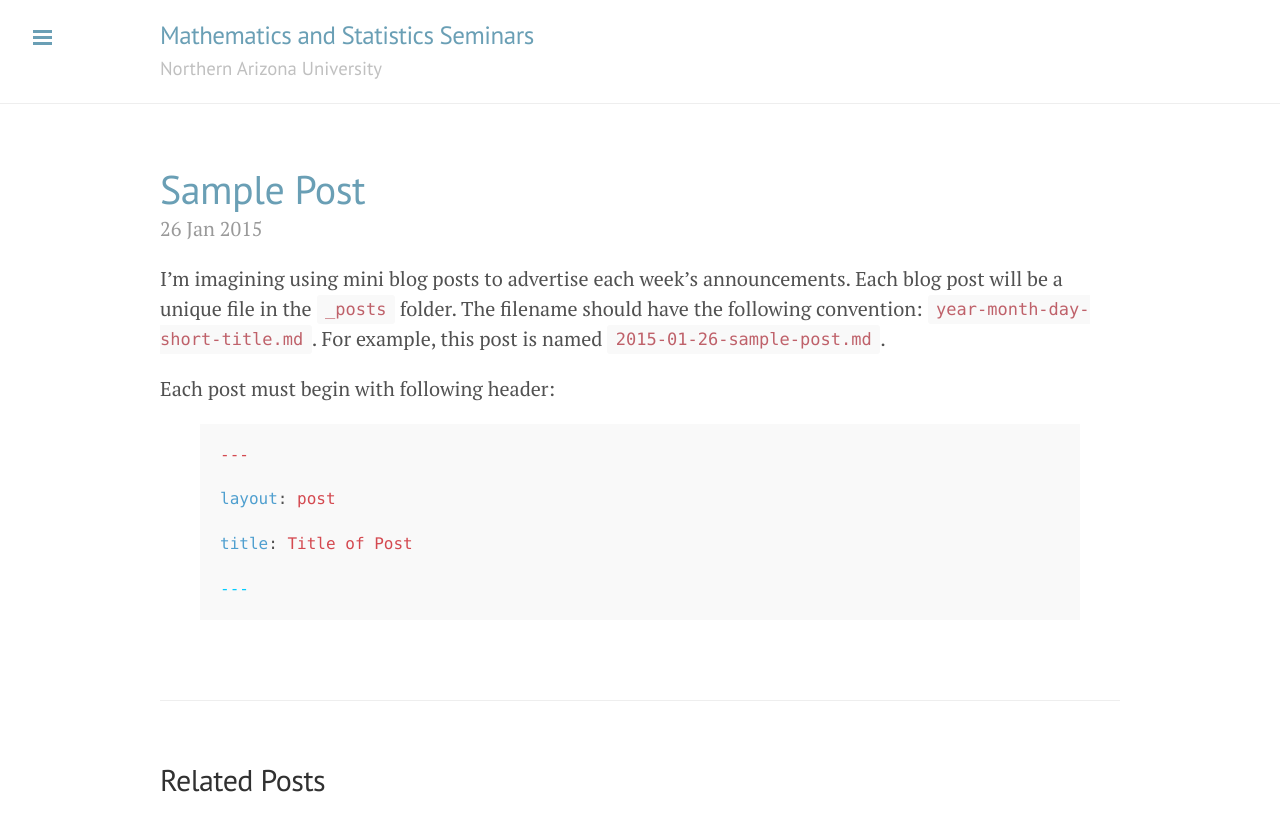
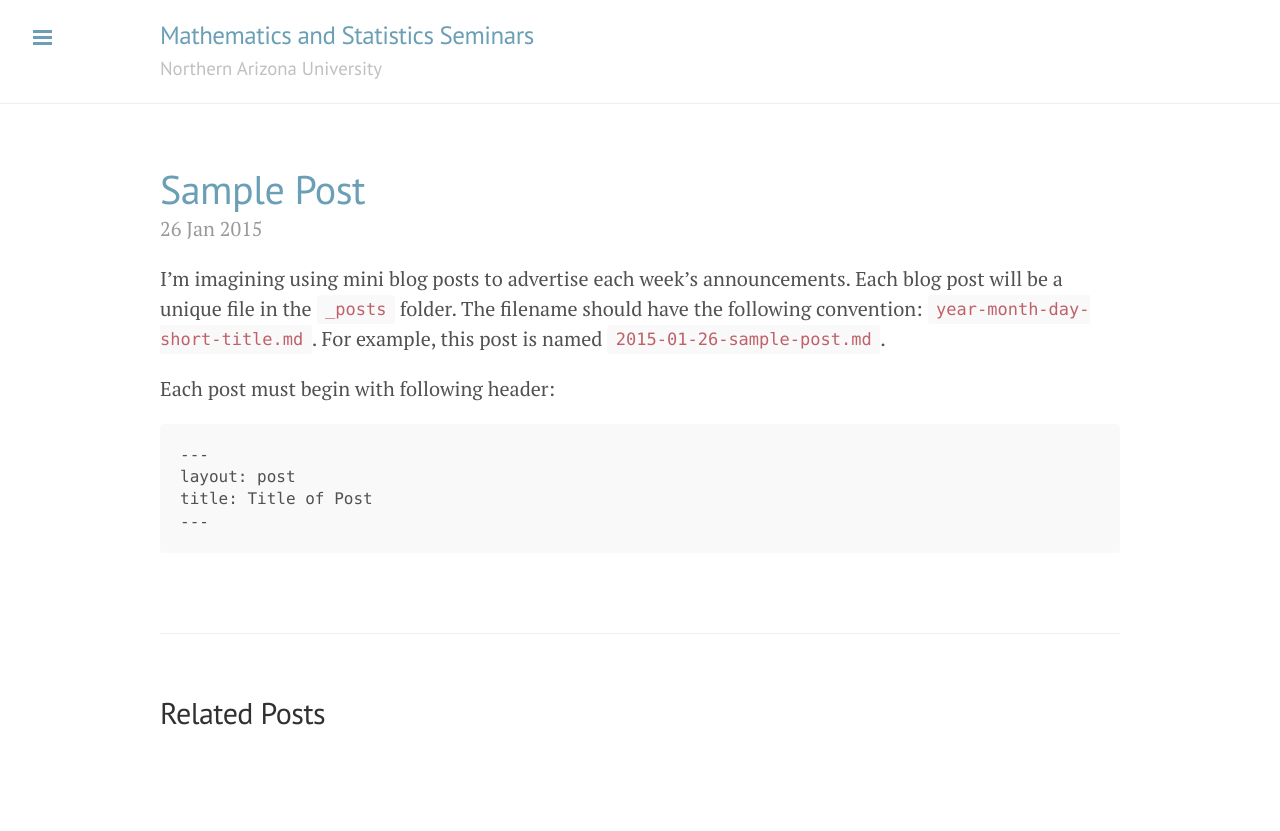
Before and after one commit to NAUMathStat/seminars, a Jekyll site: the page built from _posts/2015-01-26-sample-post.md, in a window 1280 px wide. Shown: the top 831 px of the page. Built offline with Jekyll 4.4.1, drawn with Linux system fonts in a browser that asks for light colours; Markdown is read by kramdown in place of the engine named in the settings.

Commit message:
Still testing

````diff
--- a/_posts/2015-01-26-sample-post.md
+++ b/_posts/2015-01-26-sample-post.md
@@ -7,9 +7,9 @@ I'm imagining using mini blog posts to advertise each week's announcements.  Eac
 
 Each post must begin with following header:
 
-{% highlight markdown %}
+```
 ---
 layout: post
 title: Title of Post
 ---
-{% endhighlight %}
+```
````
